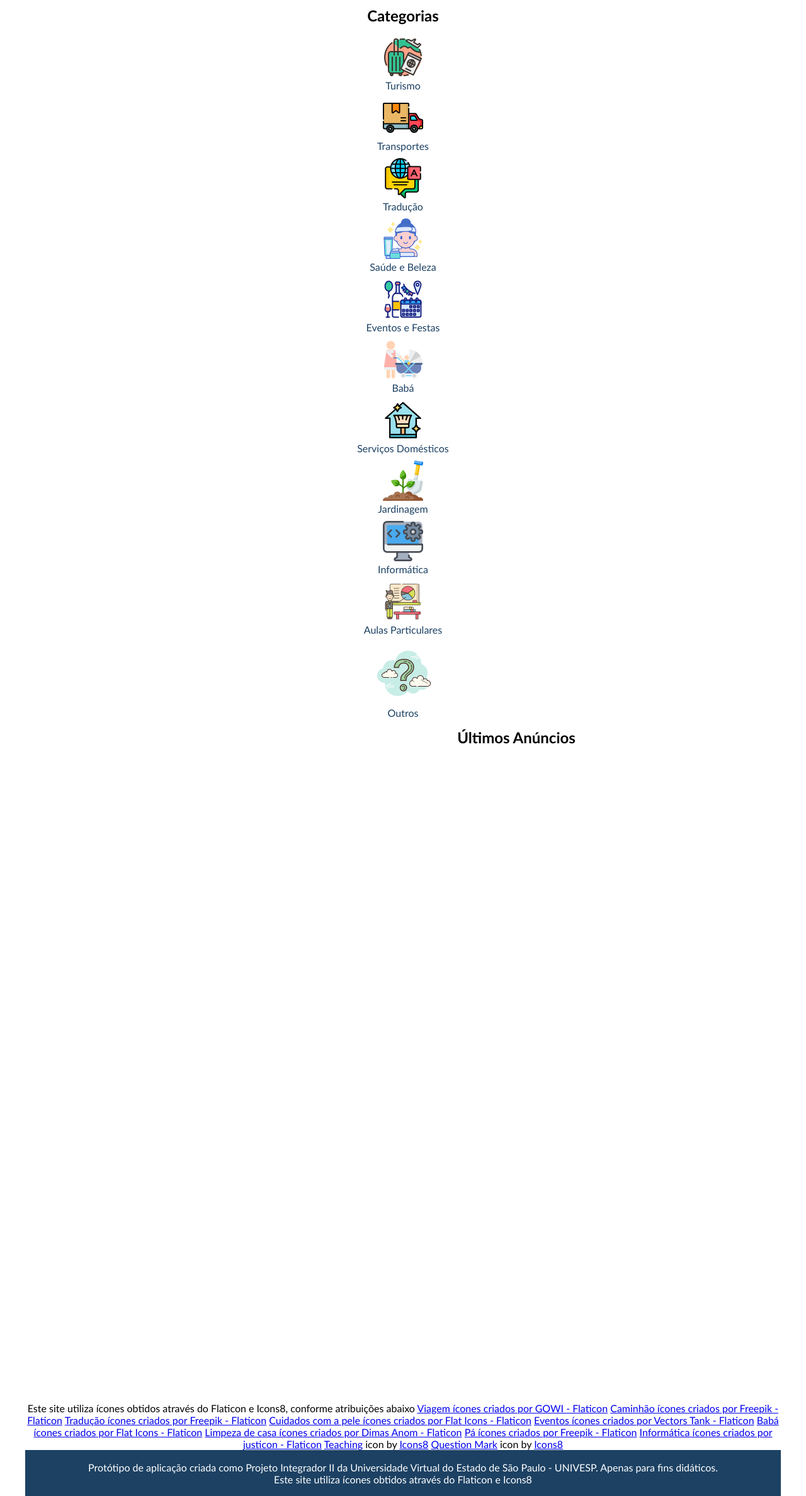
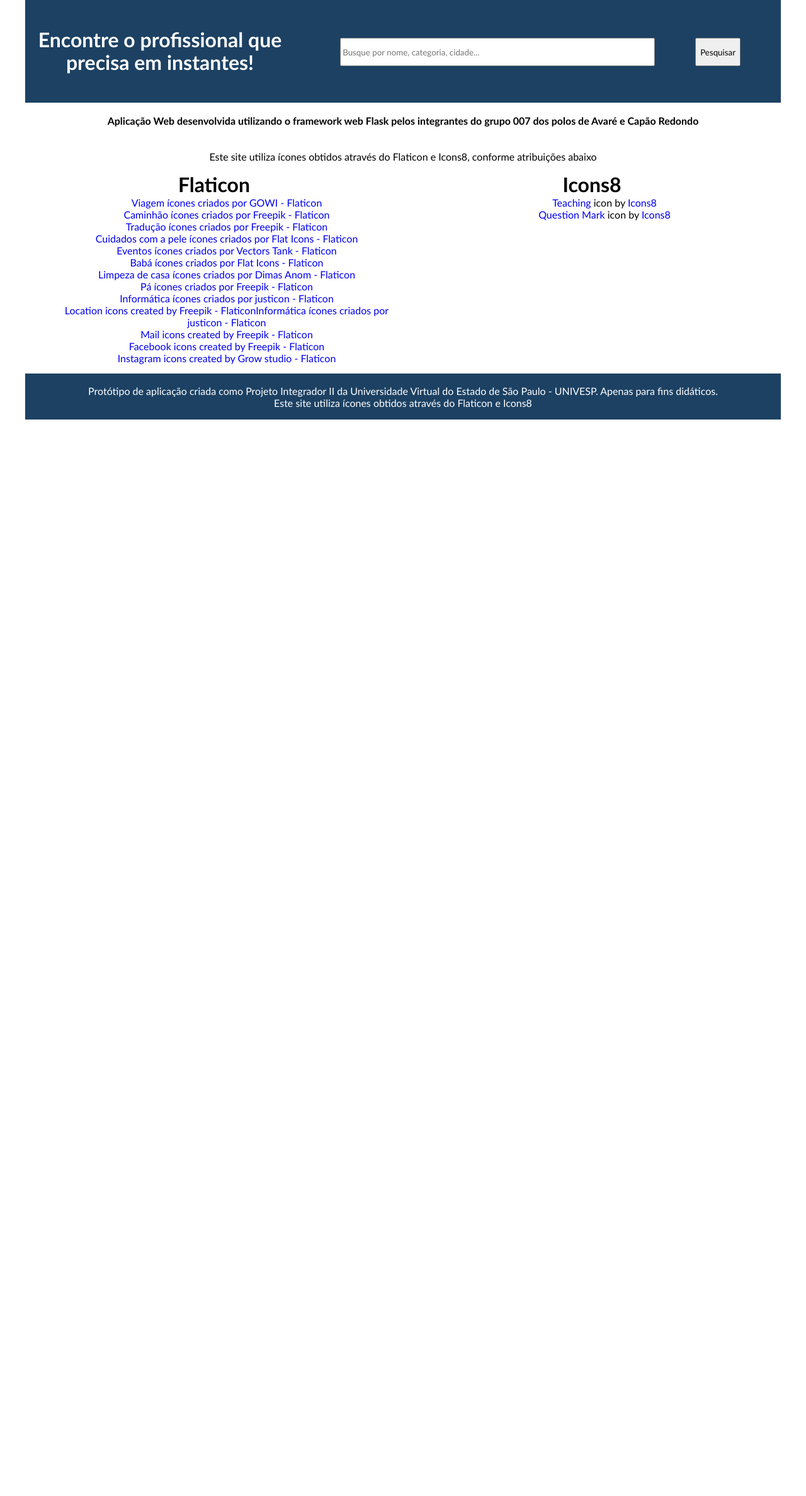
Before and after one commit to carvalhogui/Plataforma_anuncios_servicos, a Flask app: page /sobre in a window 1280 px wide. Shown: the part 80-2455 px from the top of the page at 63% size. After the commit the page ends 746 px from the top, so only its background shows below. Run offline with Flask 2, Linux system fonts and the light colour scheme.

Commit message:
Adição de informações na página sobre

```diff
--- a/static/css/style.css
+++ b/static/css/style.css
@@ -210,3 +210,27 @@
     margin-left: 15px;
     margin-right: 15px;
 }
+
+.icons-area {
+    overflow: auto;
+    margin-top: 15px;
+    margin-bottom: 15px;
+}
+
+.icons-area ul li {
+    list-style: none;
+}
+
+.icons-area a {
+    text-decoration: none;
+}
+
+.flaticon {
+    float: left;
+    width: 50%;
+}
+
+.icons8 {
+    float: right;
+    width: 50%;
+}
--- a/templates/about.html
+++ b/templates/about.html
@@ -2,49 +2,43 @@
 {% block content %}
 <div class="principal">
     {% include 'includes/header.html' %}
-
-    <div class="conteudo">
-        <div class="categorias">
-            <h2>Categorias</h2>
+    {% include 'includes/index_busca.html' %}
+    <br>
+    <div>
+        <p><strong>Aplicação Web desenvolvida utilizando o framework web Flask pelos integrantes do grupo 007 dos polos de Avaré e Capão Redondo</strong></p>
+    </div>
+    <br>
+    <br>
+    <div>
+        <p>Este site utiliza ícones obtidos através do Flaticon e Icons8, conforme atribuições abaixo</p>
+    </div>
+    <div class="icons-area">
+        <div class="flaticon">
+            <h1>Flaticon</h1>
             <ul>
-                <li><a href=""><div><img src="/static/img/viagem-e-turismo.png" alt=""><p>Turismo</p></div></a></li>
-                <li><a href=""><div><img src="/static/img/caminhao-de-transporte.png" alt=""><p>Transportes</p></div></a></li>
-                <li><a href=""><div><img src="/static/img/traducao.png" alt=""><p>Tradução</p></div></a></li>
-                <li><a href=""><div><img src="/static/img/cuidados-com-a-pele.png" alt=""><p>Saúde e Beleza</p></div></a></li>
-                <li><a href=""><div><img src="/static/img/eventos.png" alt=""><p>Eventos e Festas</p></div></a></li>
-                <li><a href=""><div><img src="/static/img/baba.png" alt=""><p>Babá</p></div></a></li>
-                <li><a href=""><div><img src="/static/img/limpeza-de-casa.png" alt=""><p>Serviços Domésticos</p></div></a></li>
-                <li><a href=""><div><img src="/static/img/jardinagem.png" alt=""><p>Jardinagem</p></div></a></li>
-                <li><a href=""><div><img src="/static/img/informatica.png" alt=""><p>Informática</p></div></a></li>
-                <li><a href=""><div><img src="/static/img/icons8-teaching-64.png" alt=""><p>Aulas Particulares</p></div></a></li>
-                <li><a href=""><div><img src="/static/img/icons8-question-mark-100.png" alt=""><p>Outros</p></div></a></li>
+                <li><a href="https://www.flaticon.com/br/icones-gratis/viagem" title="viagem ícones">Viagem ícones criados por GOWI - Flaticon</a></li>
+                <li><a href="https://www.flaticon.com/br/icones-gratis/caminhao" title="caminhão ícones">Caminhão ícones criados por Freepik - Flaticon</a></li>
+                <li><a href="https://www.flaticon.com/br/icones-gratis/traducao" title="tradução ícones">Tradução ícones criados por Freepik - Flaticon</a></li>
+                <li><a href="https://www.flaticon.com/br/icones-gratis/cuidados-com-a-pele" title="cuidados com a pele ícones">Cuidados com a pele ícones criados por Flat Icons - Flaticon</a></li>
+                <li><a href="https://www.flaticon.com/br/icones-gratis/eventos" title="eventos ícones">Eventos ícones criados por Vectors Tank - Flaticon</a></li>
+                <li><a href="https://www.flaticon.com/br/icones-gratis/baba" title="babá ícones">Babá ícones criados por Flat Icons - Flaticon</a></li>
+                <li><a href="https://www.flaticon.com/br/icones-gratis/limpeza-de-casa" title="limpeza de casa ícones">Limpeza de casa ícones criados por Dimas Anom - Flaticon</a></li>
+                <li><a href="https://www.flaticon.com/br/icones-gratis/pa" title="pá ícones">Pá ícones criados por Freepik - Flaticon</a></li>
+                <li><a href="https://www.flaticon.com/br/icones-gratis/informatica" title="informática ícones">Informática ícones criados por justicon - Flaticon</a></li>
+                <li><a href="https://www.flaticon.com/free-icons/location" title="location icons">Location icons created by Freepik - Flaticon</a><a href="https://www.flaticon.com/br/icones-gratis/informatica" title="informática ícones">Informática ícones criados por justicon - Flaticon</a></li>
+                <li><a href="https://www.flaticon.com/free-icons/mail" title="mail icons">Mail icons created by Freepik - Flaticon</a></li>
+                <li><a href="https://www.flaticon.com/free-icons/facebook" title="facebook icons">Facebook icons created by Freepik - Flaticon</a></li>
+                <li><a href="https://www.flaticon.com/free-icons/instagram" title="instagram icons">Instagram icons created by Grow studio - Flaticon</a></li>
             </ul>
         </div>
-        <div class="anuncios">
-            <h2>Últimos Anúncios</h2>
+        <div class="icons8">
+            <h1>Icons8</h1>
             <ul>
-                {% for c in cadastros %}
-                <li>{{ c['nome'] }}</li>
-                {% endfor %}
+                <li><a target="_blank" href="https://icons8.com/icon/Gv7XSS9nvSkL/teaching">Teaching</a> icon by <a target="_blank" href="https://icons8.com">Icons8</a></li>
+                <li><a target="_blank" href="https://icons8.com/icon/111415/question-mark">Question Mark</a> icon by <a target="_blank" href="https://icons8.com">Icons8</a></li>
             </ul>
         </div>
     </div>
-
-
-
-    Este site utiliza ícones obtidos através do Flaticon e Icons8, conforme atribuições abaixo
-    <a href="https://www.flaticon.com/br/icones-gratis/viagem" title="viagem ícones">Viagem ícones criados por GOWI - Flaticon</a>
-    <a href="https://www.flaticon.com/br/icones-gratis/caminhao" title="caminhão ícones">Caminhão ícones criados por Freepik - Flaticon</a>
-    <a href="https://www.flaticon.com/br/icones-gratis/traducao" title="tradução ícones">Tradução ícones criados por Freepik - Flaticon</a>
-    <a href="https://www.flaticon.com/br/icones-gratis/cuidados-com-a-pele" title="cuidados com a pele ícones">Cuidados com a pele ícones criados por Flat Icons - Flaticon</a>
-    <a href="https://www.flaticon.com/br/icones-gratis/eventos" title="eventos ícones">Eventos ícones criados por Vectors Tank - Flaticon</a>
-    <a href="https://www.flaticon.com/br/icones-gratis/baba" title="babá ícones">Babá ícones criados por Flat Icons - Flaticon</a>
-    <a href="https://www.flaticon.com/br/icones-gratis/limpeza-de-casa" title="limpeza de casa ícones">Limpeza de casa ícones criados por Dimas Anom - Flaticon</a>
-    <a href="https://www.flaticon.com/br/icones-gratis/pa" title="pá ícones">Pá ícones criados por Freepik - Flaticon</a>
-    <a href="https://www.flaticon.com/br/icones-gratis/informatica" title="informática ícones">Informática ícones criados por justicon - Flaticon</a>
-    <a target="_blank" href="https://icons8.com/icon/Gv7XSS9nvSkL/teaching">Teaching</a> icon by <a target="_blank" href="https://icons8.com">Icons8</a>
-    <a target="_blank" href="https://icons8.com/icon/111415/question-mark">Question Mark</a> icon by <a target="_blank" href="https://icons8.com">Icons8</a>
-
     {% include 'includes/footer.html' %}
 </div>
 {% endblock %}
```
